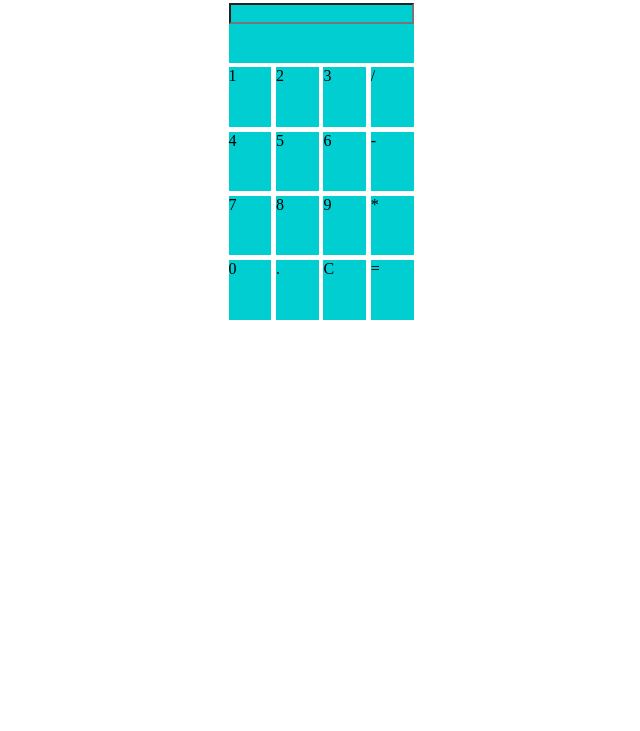
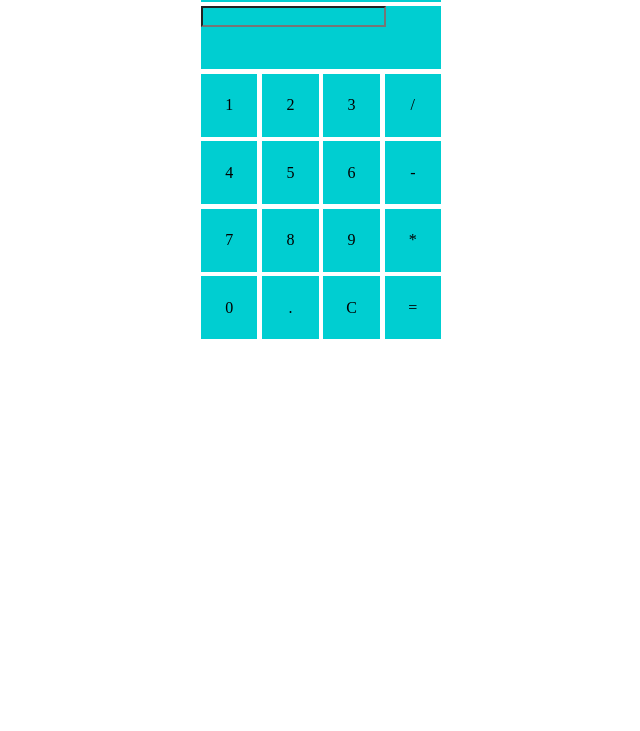
Before and after one commit to fsanchez87/BTC-React-DOM-BOM-RETO2-Cal, a plain HTML site: page index.html in a window 1280 px wide. Shown: the part 69-800 px from the top of the page, without its empty margins (319-959 px from the left). Drawn offline with Linux system fonts and the light colour scheme.

Commit message:
add class bttCal

```diff
--- a/index.html
+++ b/index.html
@@ -10,28 +10,28 @@
   <body>
     <div class="contenedor">
       <div class="grid-container">
-        <div class="titulo">
-          <h3>Calculadorea básica</h3>
+        <div class="bttnCal titulo">
+          <h3>Calculadora básica</h3>
         </div>
         <div class="input">
           <input type="text" name="" id="" />
         </div>
-        <div class="division">/</div>
-        <div class="resta">-</div>
-        <div class="multiplicacion">*</div>
-        <div class="igual">=</div>
-        <div class="borrar">C</div>
-        <div class="decimal">.</div>
-        <div class="uno">1</div>
-        <div class="dos">2</div>
-        <div class="tres">3</div>
-        <div class="cuatro">4</div>
-        <div class="cinco">5</div>
-        <div class="seis">6</div>
-        <div class="siete">7</div>
-        <div class="ocho">8</div>
-        <div class="nueve">9</div>
-        <div class="cero">0</div>
+        <div class="bttnCal division">/</div>
+        <div class="bttnCal resta">-</div>
+        <div class="bttnCal multiplicacion">*</div>
+        <div class="bttnCal igual">=</div>
+        <div class="bttnCal borrar">C</div>
+        <div class="bttnCal decimal">.</div>
+        <div class="bttnCal uno">1</div>
+        <div class="bttnCal dos">2</div>
+        <div class="bttnCal tres">3</div>
+        <div class="bttnCal cuatro">4</div>
+        <div class="bttnCal cinco">5</div>
+        <div class="bttnCal seis">6</div>
+        <div class="bttnCal siete">7</div>
+        <div class="bttnCal ocho">8</div>
+        <div class="bttnCal nueve">9</div>
+        <div class="bttnCal cero">0</div>
       </div>
     </div>
     <script src="main.js"></script>
--- a/style.css
+++ b/style.css
@@ -15,11 +15,18 @@
         "cuatro cinco seis resta"
         "siete ocho nueve multiplicacion"
         "cero decimal borrar igual";
+    min-width: 30vh;
+    min-height: 50vh;
 }
 
 .grid-container * {
     background-color: darkturquoise;
 
+}
+.bttnCal{
+    display: flex;
+    align-items: center;
+    justify-content: center;
 }
 
 .input {
```
